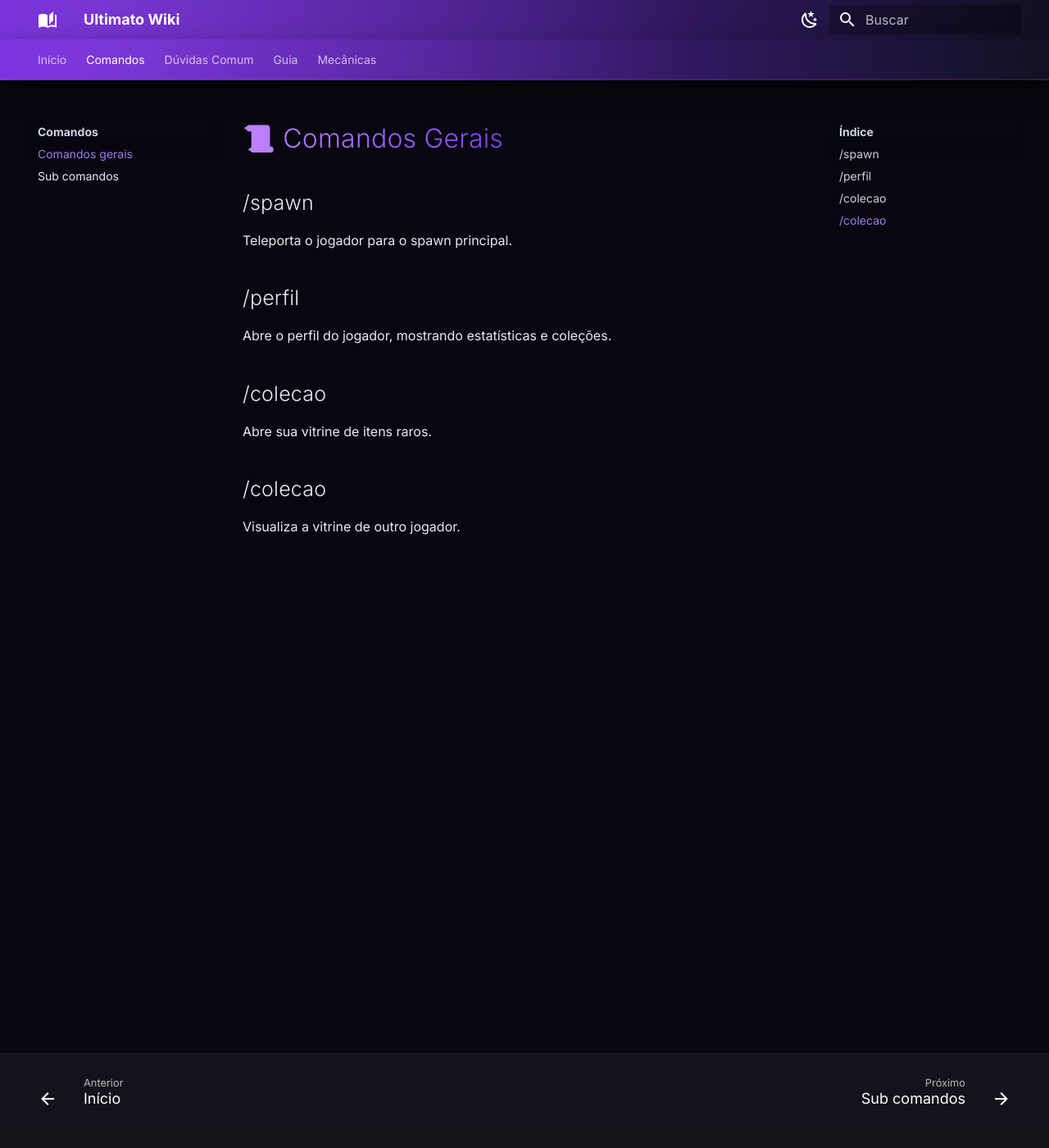
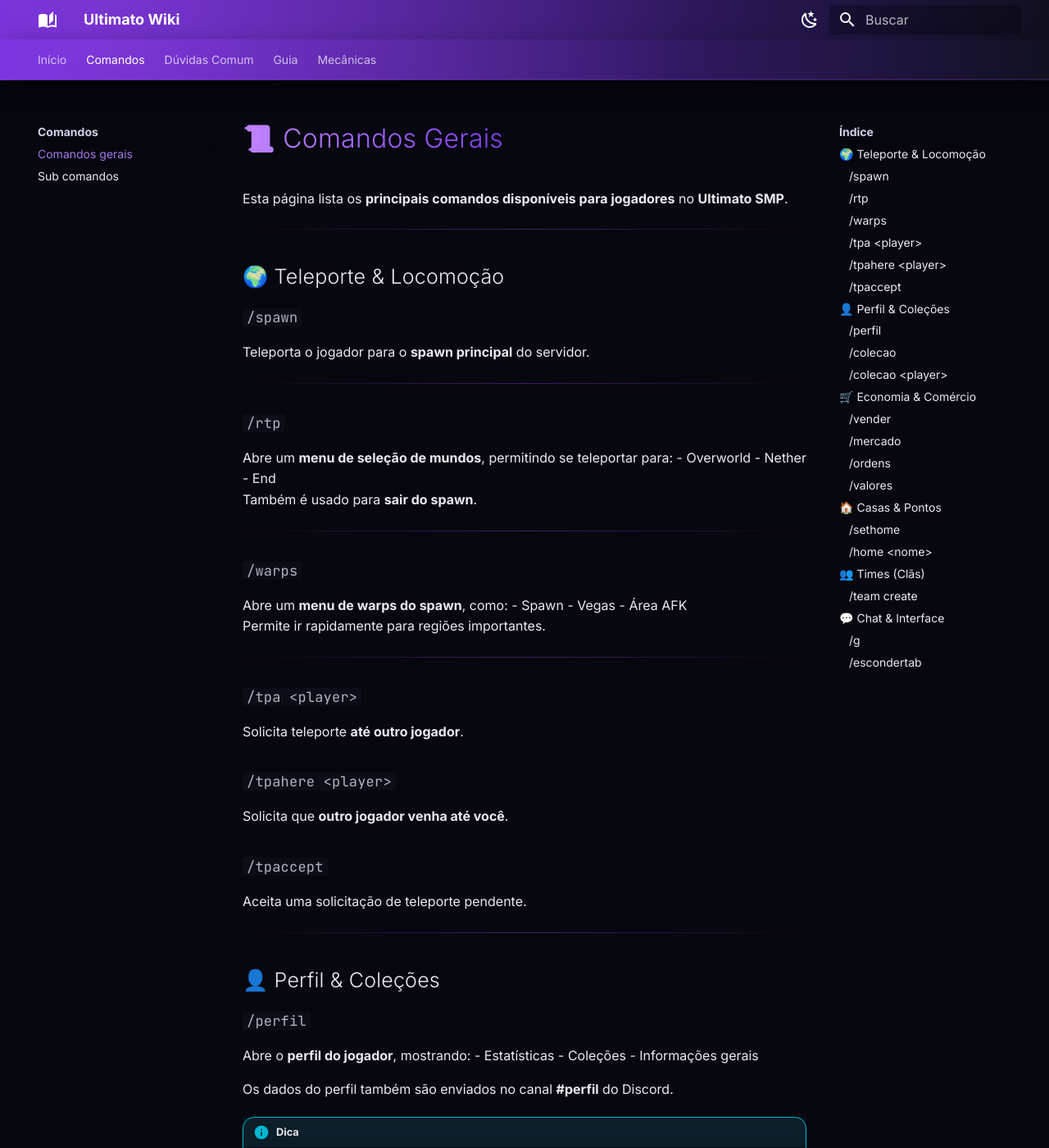
Before and after one commit to Dinner33/ultimato-wiki, an MkDocs documentation site: the page built from docs/comandos/comandos.md, in a window 1280 px wide and 1400 px high. Shown: the whole window at 82% size. Built offline with MkDocs 1.6.1 and Material for MkDocs 9.7.7, drawn with Linux system fonts in a browser that asks for light colours; some of the changed text lies outside the part shown.

Commit message:
Update comandos.md

````diff
--- a/docs/comandos/comandos.md
+++ b/docs/comandos/comandos.md
@@ -1,13 +1,140 @@
 # 📜 Comandos Gerais
 
-## /spawn
-Teleporta o jogador para o spawn principal.
+Esta página lista os **principais comandos disponíveis para jogadores** no **Ultimato SMP**.
 
-## /perfil
-Abre o perfil do jogador, mostrando estatísticas e coleções.
+---
 
-## /colecao
-Abre sua vitrine de itens raros.
+## 🌍 Teleporte & Locomoção
 
-## /colecao <player>
-Visualiza a vitrine de outro jogador.
+### `/spawn`
+Teleporta o jogador para o **spawn principal** do servidor.
+
+---
+
+### `/rtp`
+Abre um **menu de seleção de mundos**, permitindo se teleportar para:
+- Overworld
+- Nether
+- End
+Também é usado para **sair do spawn**.
+
+---
+
+### `/warps`
+Abre um **menu de warps do spawn**, como:
+- Spawn
+- Vegas
+- Área AFK
+Permite ir rapidamente para regiões importantes.
+
+---
+
+### `/tpa <player>`
+Solicita teleporte **até outro jogador**.
+
+### `/tpahere <player>`
+Solicita que **outro jogador venha até você**.
+
+### `/tpaccept`
+Aceita uma solicitação de teleporte pendente.
+
+---
+
+## 👤 Perfil & Coleções
+
+### `/perfil`
+Abre o **perfil do jogador**, mostrando:
+- Estatísticas
+- Coleções
+- Informações gerais
+
+Os dados do perfil também são enviados no canal **#perfil** do Discord.
+
+!!! info "Dica"
+    Use `/perfil <player>` para visualizar o perfil de outro jogador.
+
+---
+
+### `/colecao`
+Abre sua **vitrine de itens raros**.
+Você pode:
+- Mostrar itens
+- Ostentar conquistas
+- Exibir sua coleção para outros jogadores
+
+---
+
+### `/colecao <player>`
+Visualiza a **coleção/vitrine de outro jogador**.
+
+---
+
+## 🛒 Economia & Comércio
+
+### `/vender`
+Vende seus itens automaticamente e **aumenta seu multiplicador de venda**.
+
+---
+
+### `/mercado`
+Abre o mercado para:
+- Ver itens à venda por outros jogadores
+- Comprar diretamente de players
+
+---
+
+### `/ordens`
+Permite criar **pedidos de itens**:
+- Define o item
+- Define a quantidade
+- Define o valor pago
+
+Outros jogadores entregam os itens e o sistema faz tudo **automaticamente**.
+
+---
+
+### `/valores`
+Mostra o **preço base de todos os itens** do servidor usados no `/vender`.
+
+---
+
+## 🏠 Casas & Pontos
+
+### `/sethome`
+Define um ponto de teleporte pessoal.
+
+### `/home <nome>`
+Teleporta você para o ponto criado com `/sethome`.
+
+---
+
+## 👥 Times (Clãs)
+
+### `/team create`
+Cria um **time/clã**, que pode ter:
+- Ender chest compartilhado
+- Sistema próprio do time
+
+A criação **custa dinheiro**.
+
+!!! tip "Prefixo de time"
+    Para definir um prefixo do time, use:
+    ```
+    /team prefix <prefixo>
+    ```
+
+---
+
+## 💬 Chat & Interface
+
+### `/g`
+Envia mensagens no **chat global**.
+
+---
+
+### `/escondertab`
+Esconde o **scoreboard** da tela.
+
+- Use novamente o comando para **ativar o scoreboard** de volta.
+
+---
````
